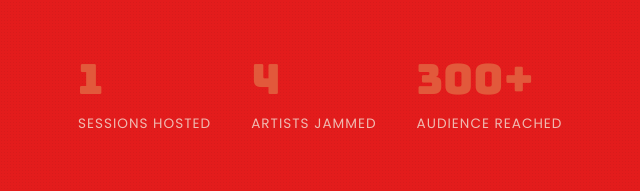
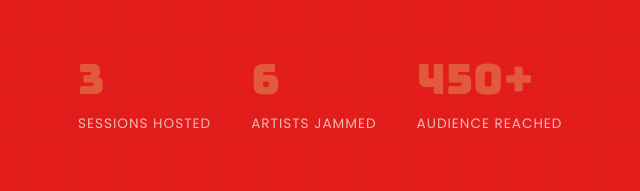
Before and after one commit to chayjob04/AnuRAAGAM, a website: page index.html in a window 1280 px wide. Shown: the part 545-736 px from the top of the page, 0-640 px from the left. Drawn offline with nearby package versions, Linux system fonts and the light colour scheme; no server answers.

Commit message:
Initial commit

```diff
--- a/index.html
+++ b/index.html
@@ -405,9 +405,9 @@ button{ font-family:inherit; cursor:pointer; }
         <a href="about.html" class="btn btn-outline">What is Anuraagam?</a>
       </div>
       <div style="display:flex; gap:40px; margin-top:52px; flex-wrap:wrap;">
-        <div><div class="stat">1</div><div class="stat-label">Sessions hosted</div></div>
-        <div><div class="stat">4</div><div class="stat-label">Artists jammed</div></div>
-        <div><div class="stat">300+</div><div class="stat-label">Audience reached</div></div>
+        <div><div class="stat">3</div><div class="stat-label">Sessions hosted</div></div>
+        <div><div class="stat">6</div><div class="stat-label">Artists jammed</div></div>
+        <div><div class="stat">450+</div><div class="stat-label">Audience reached</div></div>
       </div>
     </div>
     <div class="reveal" style="display:flex; justify-content:center; position:relative;">
```
